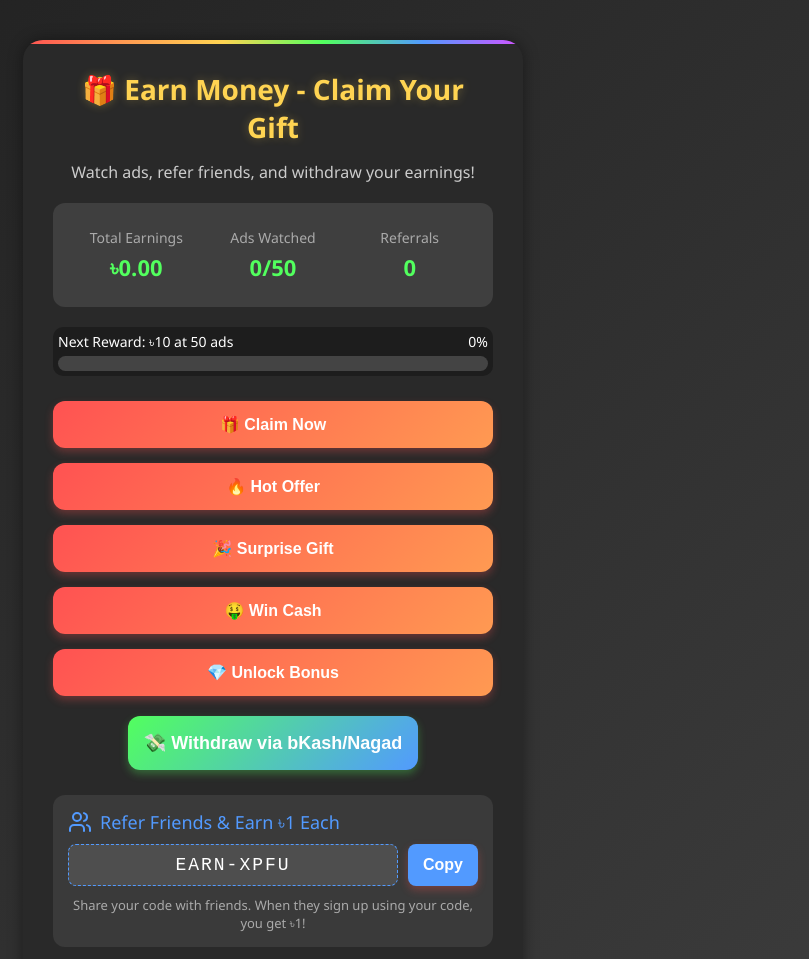
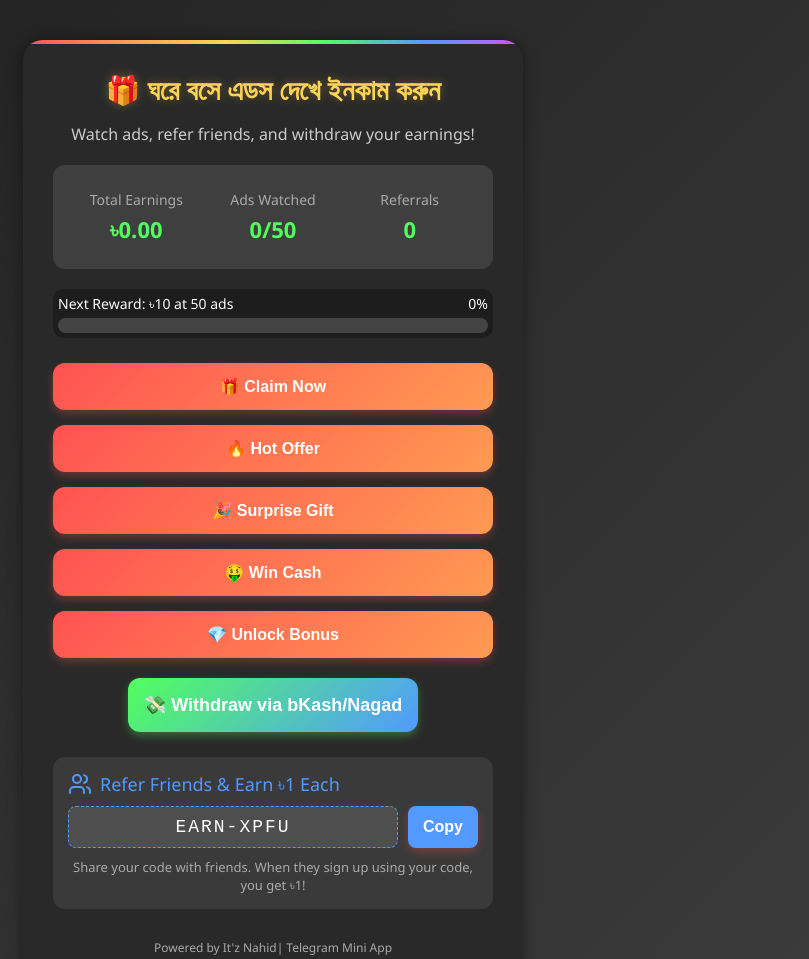
Before and after one commit to nahiddeveloper5066/Mony-nahid, a plain HTML site: page index.html in a window 1280 px wide. Shown: the top 959 px of the page, without its empty margins (367-1176 px from the left). Drawn offline with Linux system fonts and the light colour scheme.

Commit message:
Update index.html

```diff
--- a/index.html
+++ b/index.html
@@ -349,7 +349,7 @@
 </head>
 <body>
   <div class="container">
-    <h1>🎁 Earn Money - Claim Your Gift</h1>
+    <h1>🎁 ঘরে বসে এডস দেখে ইনকাম করুন</h1>
     <p class="subtitle">Watch ads, refer friends, and withdraw your earnings!</p>
 
     <div class="stats-container">
```
